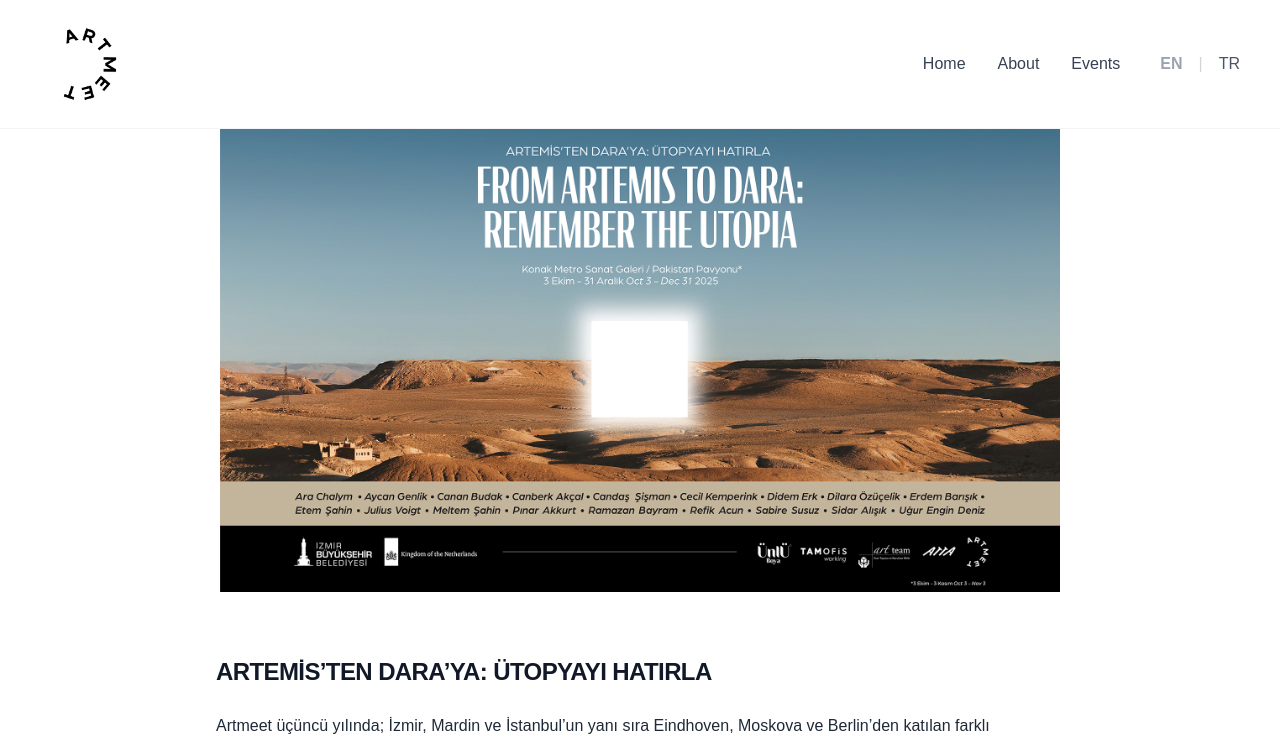
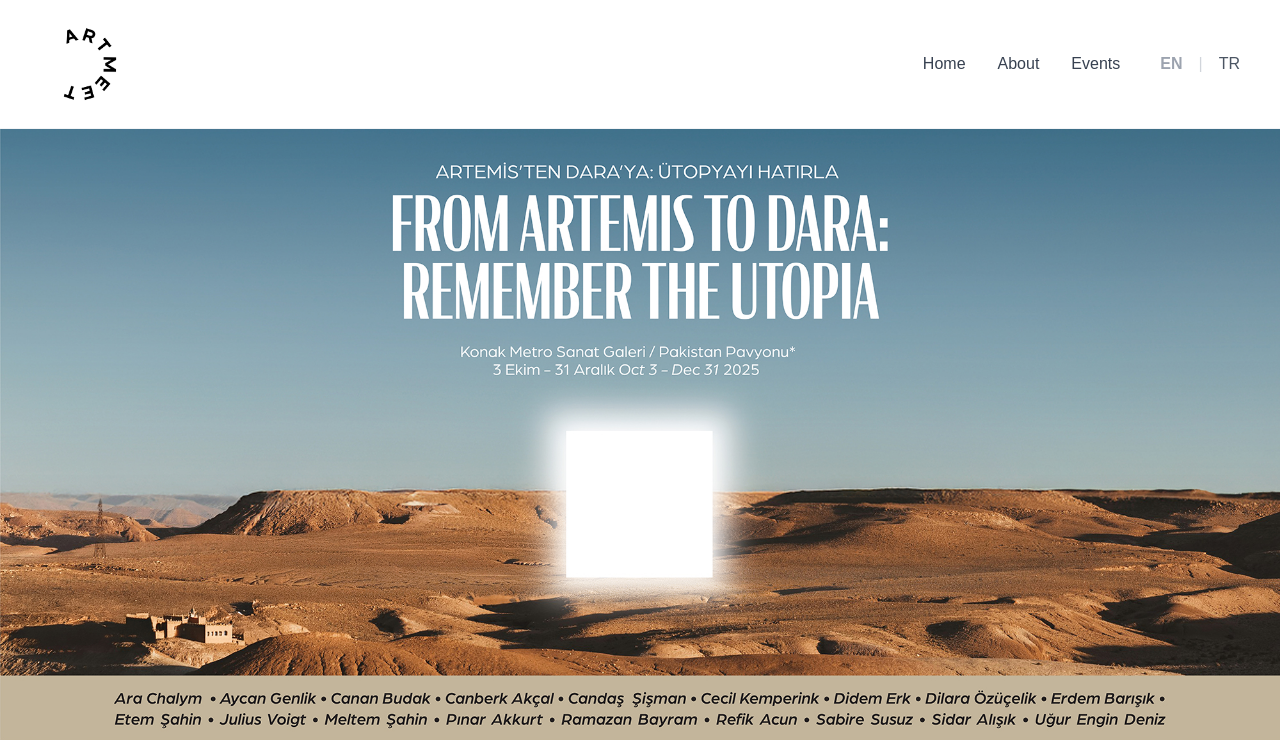
Before and after one commit to dhalsim/artmeet-website, a React (Vite) app: page / in a window 1280 px wide. Shown: the top 740 px of the page. Built offline with nearby package versions, Linux system fonts and the light colour scheme; a web font is replaced by a local one.

Commit message:
fixed anchor links scroll padding

```diff
--- a/src/components/Hero.tsx
+++ b/src/components/Hero.tsx
@@ -38,13 +38,8 @@ const Hero = () => {
         <img
           src={imageSrc}
           alt="Hero"
-          className={`w-full ${isPortrait ? 'object-cover' : 'object-contain'} ${imageLoaded ? '' : 'opacity-0'}`}
+          className={`w-full object-contain ${imageLoaded ? '' : 'opacity-0'}`}
           onLoad={() => setImageLoaded(true)}
-          style={{
-            height: isPortrait ? '680px' : '60vh',
-            maxHeight: isPortrait ? '680px' : '800px',
-            minHeight: isPortrait ? '680px' : '400px'
-          }}
         />
       </div>
     </section>
--- a/src/index.css
+++ b/src/index.css
@@ -157,3 +157,8 @@
 html {
   font-family: arboria, sans-serif;
 }
+
+/* Scroll padding for fixed navigation */
+html {
+  scroll-padding-top: 120px; /* Adjust based on your navigation height */
+}
```
